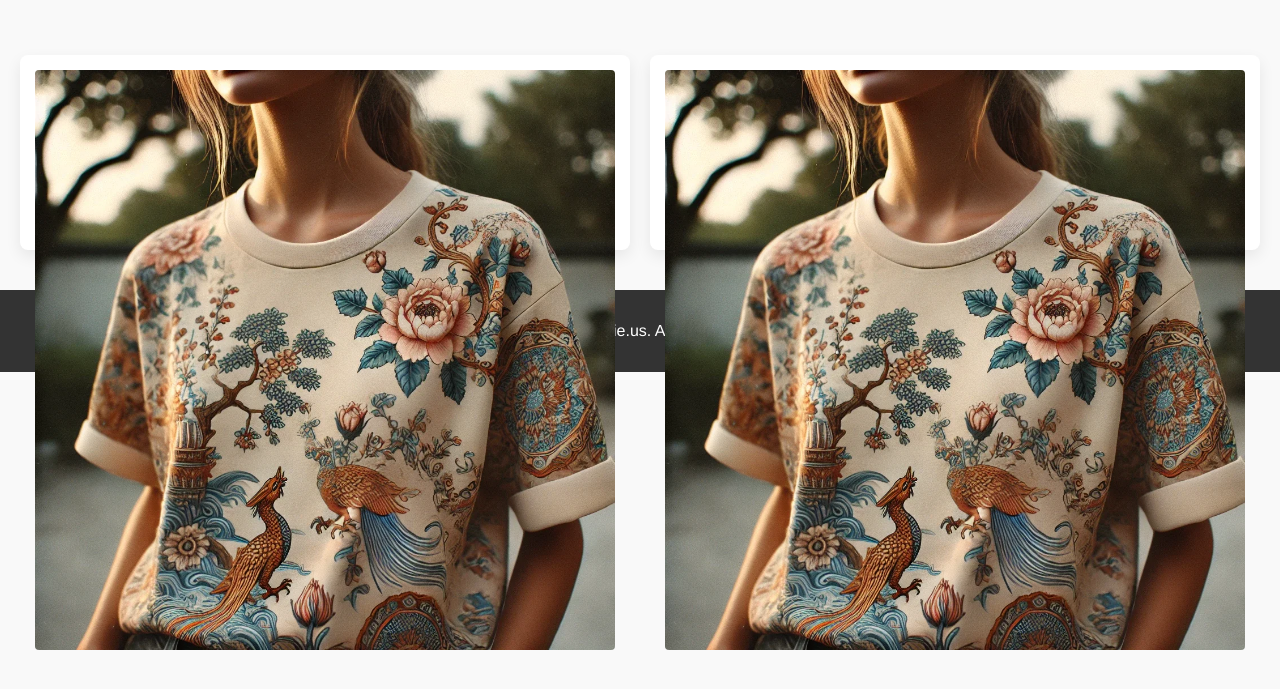
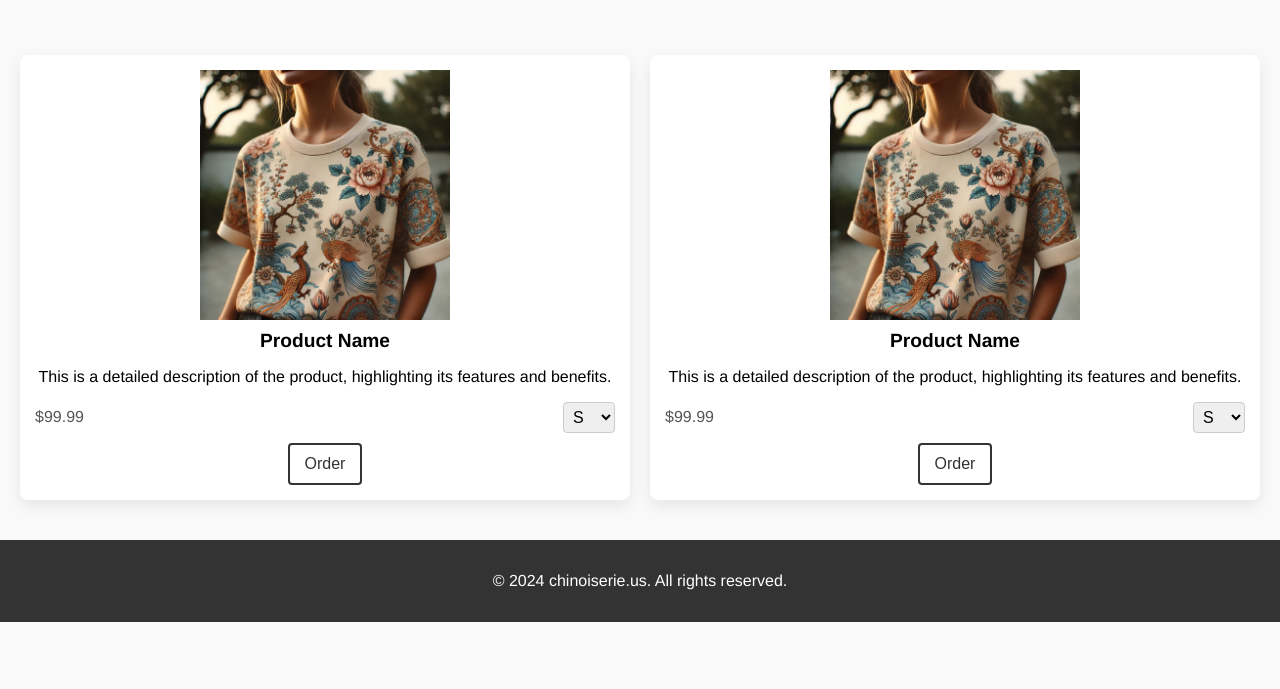
Before and after one commit to alex2kim4chee/chinoiserie, a plain HTML site: page index.html in a window 1280 px wide. Shown: the part 77-766 px from the top of the page. Drawn offline with Linux system fonts and the light colour scheme.

Commit message:
adding 2nd img2

```diff
--- a/css/style.css
+++ b/css/style.css
@@ -27,9 +27,34 @@ header {
     box-shadow: 0 6px 15px rgba(0, 0, 0, 0.08);
 }
 
-.product-item img {
-    max-width: 100%;
-    border-radius: 4px;
+.product-image {
+    position: relative;
+    width: 100%;
+    height: 250px;
+    overflow: hidden;
+}
+
+.product-image img {
+    position: absolute;
+    top: 50%;
+    left: 50%;
+    width: auto;
+    height: 100%;
+    transform: translate(-50%, -50%);
+    transition: opacity 0.3s ease-in-out;
+}
+
+.product-image img.back {
+    opacity: 0;
+}
+
+@media (hover: hover) and (pointer: fine) {
+    .product-image:hover img.front {
+        opacity: 0;
+    }
+    .product-image:hover img.back {
+        opacity: 1;
+    }
 }
 
 .product-item h2 {
@@ -81,31 +106,3 @@ footer {
     padding: 1em 0;
     margin-top: 20px;
 }
-
-.product-image {
-    position: relative;
-    width: 100%;
-    height: auto;
-}
-
-.product-image img {
-    position: absolute;
-    top: 0;
-    left: 0;
-    width: 100%;
-    height: auto;
-    transition: opacity 0.3s ease-in-out;
-}
-
-.product-image img.back {
-    opacity: 0;
-}
-
-@media (hover: hover) and (pointer: fine) {
-    .product-image:hover img.front {
-        opacity: 0;
-    }
-    .product-image:hover img.back {
-        opacity: 1;
-    }
-}
```
